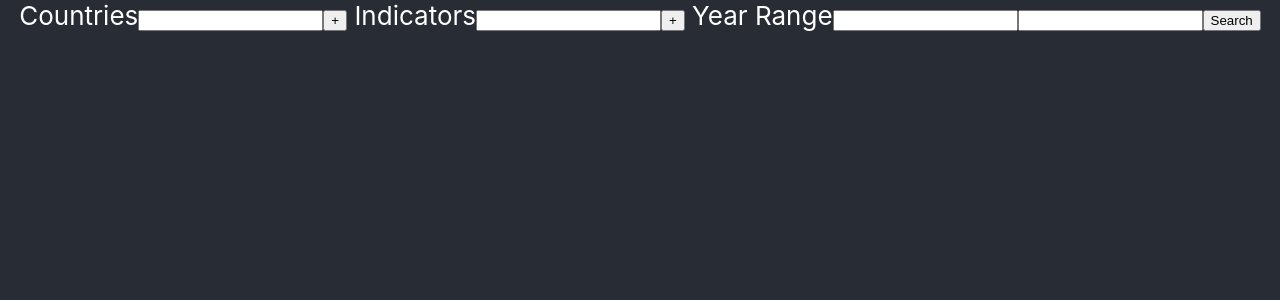
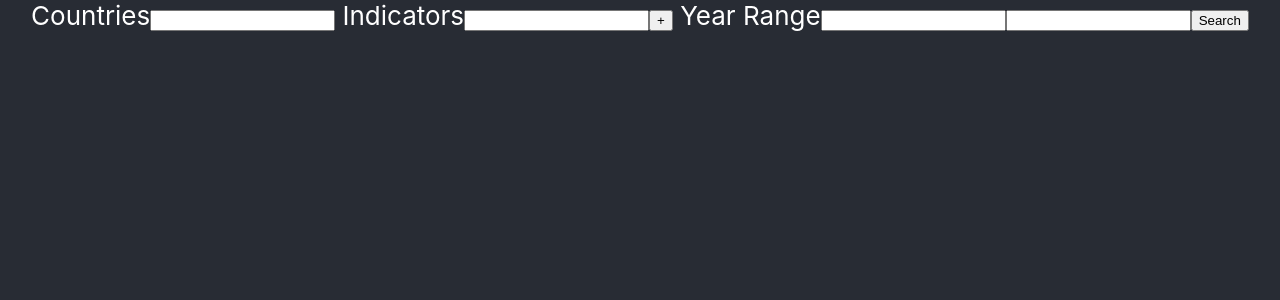
Before and after one commit to BledarF/LambdaWorldBank, a React (Create React App) app in the folder FrontEnd/world-bank-app/: page /home in a window 1280 px wide. Shown: the top 300 px of the page. Built offline with nearby package versions, Linux system fonts and the light colour scheme.

Commit message:
Update SearchData.js

```diff
--- a/FrontEnd/world-bank-app/src/Components/SearchData.js
+++ b/FrontEnd/world-bank-app/src/Components/SearchData.js
@@ -3,10 +3,6 @@ import React, { useState } from "react";
 function SearchData() {
   const [selectCountry, setCountry] = useState();
   const [selectIndicator, setIndicator] = useState();
-  const [allCountries, setCountries] = useState([
-    { countryName: "", indicator: "" },
-  ]);
-  const [allIndicators, setIndicators] = useState([]);
   const [startYear, setStartYear] = useState([]);
   const [endYear, setEndYear] = useState([]);
 
@@ -16,13 +12,15 @@ function SearchData() {
     const submitSearchUrl = `http://localhost:8080/add`;
     const response = await searchInfo(
       submitSearchUrl,
-      allCountries,
-      allIndicators,
+      selectCountry,
+      selectIndicator,
       startYear,
       endYear
     );
 
-    // const jsonResponse = await response.json();
+    const jsonResponse = await response.json();
+
+    console.log(jsonResponse);
   }
 
   async function searchInfo(
@@ -49,10 +47,6 @@ function SearchData() {
     return addResponse;
   }
 
-  function addCountry() {
-    setCountries((prevState) => [...prevState, selectCountry]);
-  }
-
   return (
     <div>
       {/* <NavBar /> */}
@@ -67,7 +61,6 @@ function SearchData() {
             required
           />
         </label>
-        <button onClick={addCountry}>+</button>
         <label>
           {" "}
           Indicators
```
